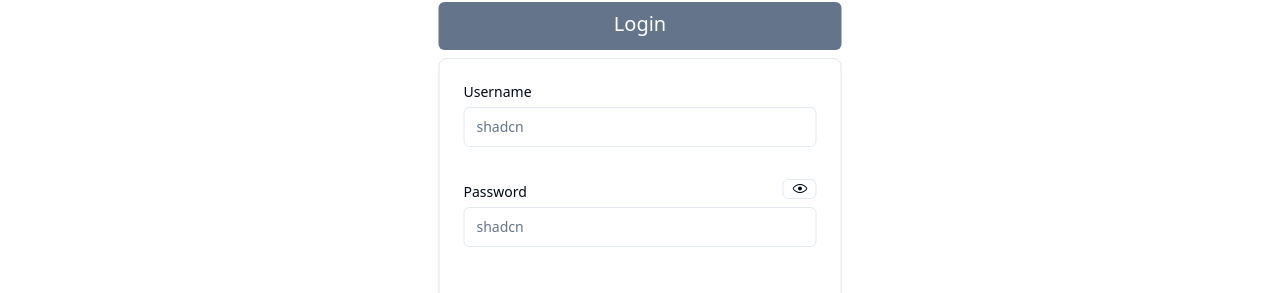
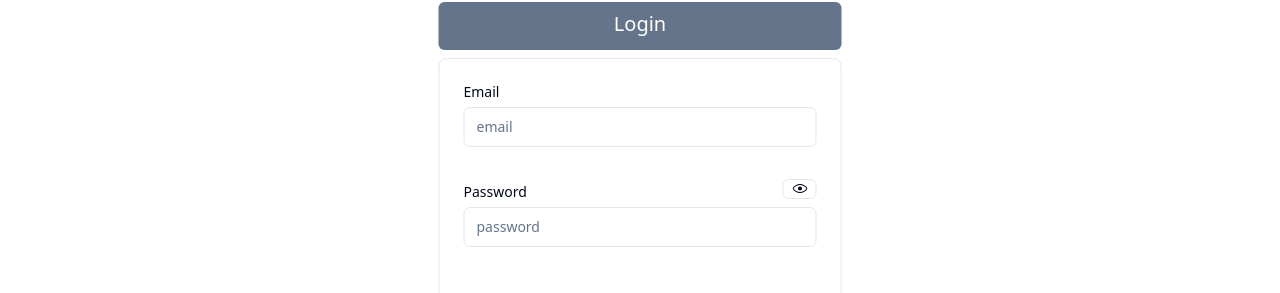
Before and after one commit to nauvaluchiha/21-auth, a React (Vite) app: page /login in a window 1280 px wide. Shown: the part 220-513 px from the top of the page. Built offline with nearby package versions, Linux system fonts and the light colour scheme; no server answers.

Commit message:
Update page.tsx

```diff
--- a/src/pages/login/page.tsx
+++ b/src/pages/login/page.tsx
@@ -111,9 +111,9 @@ export default function Page() {
                     name="email"
                     render={({ field }) => (
                       <FormItem className="space-y-1">
-                        <FormLabel>Username</FormLabel>
+                        <FormLabel>Email</FormLabel>
                         <FormControl>
-                          <Input type="email" placeholder="shadcn" {...field} />
+                          <Input type="email" placeholder="email" {...field} />
                         </FormControl>
                         <FormMessage className="absolute" />
                       </FormItem>
@@ -128,7 +128,7 @@ export default function Page() {
                           <FormLabel>Password</FormLabel>
                           <ShowPassword />
                           <FormControl>
-                            <Input id="password" type="password" placeholder="shadcn" {...field} />
+                            <Input id="password" type="password" placeholder="password" {...field} />
                           </FormControl>
                           <FormMessage className="absolute mt-1" />
                         </div>
```
